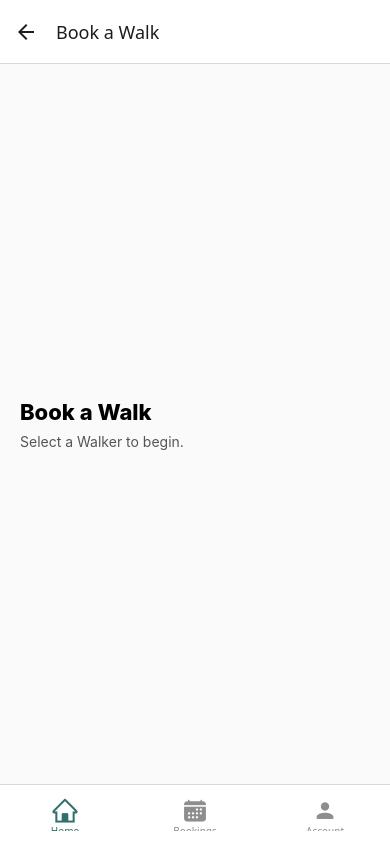
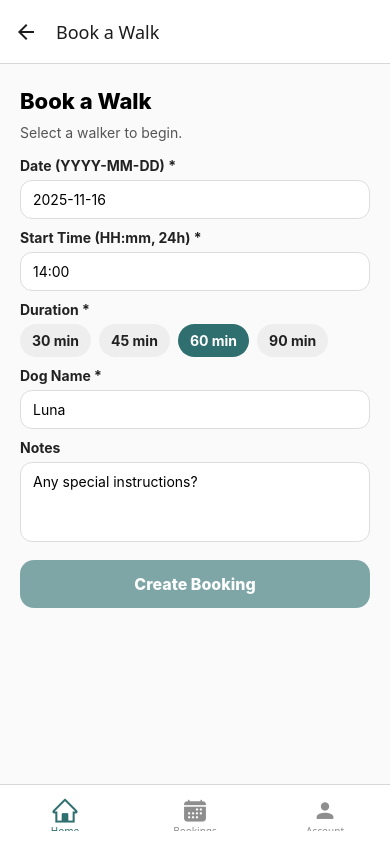
Before and after one commit to RachelKennedy09/RMT-Expo-Go-App, a React Native app: screen /Booking in a window 390 px wide. Built offline with nearby package versions, Linux system fonts and the light colour scheme.

Commit message:
Enhance BookingDetailsScreen and BookingScreen; implement booking validation and submission logic, and improve BookingsListScreen with FlatList for displaying bookings.

```diff
--- a/screens/BookingDetailsScreen.js
+++ b/screens/BookingDetailsScreen.js
@@ -1,15 +1,64 @@
 import { View, Text, StyleSheet } from "react-native-web";
+import { useRoute } from "@react-navigation/native";
+import { useApp } from "../context/AppContext";
 
 export default function BookingDetailsScreen() {
+  const route = useRoute();
+  const { getBookingById } = useApp();
+  const booking = getBookingById(route.params?.id);
+
+  if (!booking) {
+    return (
+      <View style={styles.wrap}>
+        <Text style={styles.h1}>Booking Not Found</Text>
+        <Text style={styles.sub}>Try again from the list.</Text>
+      </View>
+    );
+  }
+
   return (
     <View style={styles.wrap}>
       <Text style={styles.h1}>Booking Details</Text>
+      <Text style={styles.row}>
+        <Text style={styles.bold}>Walker: </Text>
+        {booking.walkerName}
+      </Text>
+      <Text style={styles.row}>
+        <Text style={styles.bold}>When: </Text>
+        {new Date(booking.startISO).toLocaleString()}
+      </Text>
+      <Text style={styles.row}>
+        <Text style={styles.bold}>Duration: </Text>
+        {booking.durationMins} min
+      </Text>
+      <Text style={styles.row}>
+        <Text style={styles.bold}>Dog: </Text>
+        {booking.dogName}
+      </Text>
+      {booking.notes ? (
+        <Text style={styles.row}>
+          <Text style={styles.bold}>Notes: </Text>
+          {booking.notes}
+        </Text>
+      ) : null}
+      <Text style={styles.row}>
+        <Text style={styles.bold}>Created: </Text>
+        {new Date(booking.createdAt).toLocaleString()}
+      </Text>
     </View>
   );
 }
 
 const styles = StyleSheet.create({
-  wrap: { flex: 1, padding: 20, justifyContent: "center", gap: 8 },
+  wrap: {
+    flex: 1,
+    padding: 20,
+    paddingTop: 24,
+    backgroundColor: "#fafafa",
+    gap: 8,
+  },
   h1: { fontSize: 22, fontWeight: "800" },
   sub: { color: "#555" },
+  row: { color: "#222" },
+  bold: { fontWeight: "800" },
 });
--- a/screens/BookingScreen.js
+++ b/screens/BookingScreen.js
@@ -1,4 +1,3 @@
-
 /*
 screens/BookingScreen.js
 Booking form: date, time, duration, dog name, notes.
@@ -6,40 +5,230 @@ Booking form: date, time, duration, dog name, notes.
 - Validates + saves via context.createBooking()
  */
 
-
-import { View, Text, StyleSheet, TextInput, Pressable, Alert } from "react-native";
+import {
+  View,
+  Text,
+  StyleSheet,
+  TextInput,
+  Pressable,
+  Alert,
+} from "react-native";
 import { useRoute, useNavigation } from "@react-navigation/native";
 import { useApp } from "../context/AppContext";
 import { useEffect, useMemo, useState } from "react";
 
+const DURATIONS = [30, 45, 60, 90];
+
 export default function BookingScreen() {
   const route = useRoute();
-  const { markSelectedWalker } = useApp();
+  const navigation = useNavigation();
+  const { markSelectedWalker, createBooking } = useApp();
+
   const selected = useMemo(
     () => route.params?.walker ?? null,
     [route.params?.walker]
   );
-
+  // persist last selected walker
   useEffect(() => {
     if (selected?.id) markSelectedWalker(selected.id);
   }, [selected?.id, markSelectedWalker]);
+
+  // Form state
+  const [dateStr, setDateStr] = useState("");
+  const [timeStr, setTimeStr] = useState("");
+  const [duration, setDuration] = useState(60);
+  const [dogName, setDogName] = useState("");
+  const [notes, setNotes] = useState("");
+  const [submitting, setSubmitting] = useState(false);
+  const [error, setError] = useState("");
+
+  //Validation
+  const isValidDate = (s) => /^\d{4}-\d{2}-\d{2}$/.test(s);
+  const isValidTime = (s) => /^\d{2}:\d{2}$/.test(s);
+  const isFuture = (iso) => new Date(iso).getTime() > Date.now();
+
+  const buildStartISO = () => {
+    //combine data and time in local tz, then to ISO
+    const [yy, mm, dd] = dateStr.split("-").map(Number);
+    const [HH, MM] = timeStr.split(":").map(Number);
+    if (!yy || !mm || !dd || HH === undefined || MM === undefined) return null;
+    const local = new Date(yy, mm - 1, dd, HH, MM, 0);
+    return local.toISOString();
+  };
+
+  const canSubmit = useMemo(() => {
+    if (!selected?.id) return false;
+    if (!dogName.trim()) return false;
+    if (!isValidDate(dateStr) || !isValidTime(timeStr)) return false;
+    const iso = buildStartIso();
+    if (!iso || !isFuture(iso)) return false;
+    return true;
+  }, [selected?.id, dogName, dateStr, timeStr, duration]);
+
+  //submit
+  const onSubmit = async () => {
+    setError("");
+    if (!canSubmit) {
+      setError("Please complete all required fields with valid values");
+      return;
+    }
+    try {
+      setSubmitting(true);
+      const startISO = buildStartISO();
+
+      await createBooking({
+        walkerId: selected.id,
+        walkerName: selected.name,
+        pricePerHour: selected.price,
+        startISO,
+        durationMins: duration,
+        dogName,
+        notes,
+      });
+
+      Alert.alert("Success", "Your booking was created.");
+      navigation.navigate("BookingsList"); //Switch to list view
+    } catch (e) {
+      console.warn(e);
+      setError("Could not save booking. Please try again.");
+    } finally {
+      setSubmitting(false);
+    }
+  };
 
   return (
     <View style={styles.wrap}>
       <Text style={styles.h1}>Book a Walk</Text>
       {selected ? (
-        <Text style={{ marginTop: 6 }}>
-          Booking: {selected.name} (${selected.price}/hr, ⭐ {selected.rating})
+        <Text style={styles.sub}>
+          Walker: {selected.name} (${selected.price}/hr, ⭐ {selected.rating})
         </Text>
       ) : (
-        <Text style={styles.sub}>Select a Walker to begin.</Text>
+        <Text style={styles.sub}>Select a walker to begin.</Text>
       )}
+
+      {/* Date */}
+      <View style={styles.field}>
+        <Text style={styles.label}>Date (YYYY-MM-DD) *</Text>
+        <TextInput
+          style={styles.input}
+          placeholder="2025-11-16"
+          value={dateStr}
+          onChangeText={setDateStr}
+          inputMode="numeric"
+        />
+      </View>
+
+      {/* Time */}
+      <View style={styles.field}>
+        <Text style={styles.label}>Start Time (HH:mm, 24h) *</Text>
+        <TextInput
+          style={styles.input}
+          placeholder="14:00"
+          value={timeStr}
+          onChangeText={setTimeStr}
+          inputMode="numeric"
+        />
+      </View>
+
+      {/* Duration */}
+      <View style={styles.field}>
+        <Text style={styles.label}>Duration *</Text>
+        <View style={styles.row}>
+          {DURATIONS.map((d) => (
+            <Pressable
+              key={d}
+              onPress={() => setDuration(d)}
+              style={[styles.pill, duration === d && styles.pillActive]}
+            >
+              <Text
+                style={[
+                  styles.pillText,
+                  duration === d && styles.pillTextActive,
+                ]}
+              >
+                {d} min
+              </Text>
+            </Pressable>
+          ))}
+        </View>
+      </View>
+
+      {/* Dog Name */}
+      <View style={styles.field}>
+        <Text style={styles.label}>Dog Name *</Text>
+        <TextInput
+          style={styles.input}
+          placeholder="Luna"
+          value={dogName}
+          onChangeText={setDogName}
+        />
+      </View>
+
+      {/* Notes */}
+      <View style={styles.field}>
+        <Text style={styles.label}>Notes</Text>
+        <TextInput
+          style={[styles.input, { height: 80, textAlignVertical: "top" }]}
+          placeholder="Any special instructions?"
+          value={notes}
+          onChangeText={setNotes}
+          multiline
+        />
+      </View>
+
+      {!!error && <Text style={styles.error}>{error}</Text>}
+
+      <Pressable
+        onPress={onSubmit}
+        disabled={!canSubmit || submitting}
+        style={[styles.submit, (!canSubmit || submitting) && { opacity: 0.6 }]}
+      >
+        <Text style={styles.submitText}>
+          {submitting ? "Saving…" : "Create Booking"}
+        </Text>
+      </Pressable>
     </View>
   );
 }
 
 const styles = StyleSheet.create({
-  wrap: { flex: 1, padding: 20, justifyContent: "center", gap: 8 },
+  wrap: {
+    flex: 1,
+    padding: 20,
+    paddingTop: 24,
+    backgroundColor: "#fafafa",
+    gap: 10,
+  },
   h1: { fontSize: 22, fontWeight: "800" },
-  sub: { color: "#555" },
+  sub: { color: "#555", marginBottom: 6 },
+  field: { gap: 6 },
+  label: { fontWeight: "700", color: "#222" },
+  input: {
+    backgroundColor: "#fff",
+    borderRadius: 12,
+    paddingHorizontal: 12,
+    paddingVertical: 10,
+    borderWidth: 1,
+    borderColor: "#ddd",
+  },
+  row: { flexDirection: "row", flexWrap: "wrap", gap: 8 },
+  pill: {
+    backgroundColor: "#eee",
+    paddingHorizontal: 12,
+    paddingVertical: 8,
+    borderRadius: 999,
+  },
+  pillActive: { backgroundColor: "#2f6f6f" },
+  pillText: { fontWeight: "700", color: "#222" },
+  pillTextActive: { color: "#fff" },
+  error: { color: "#b91c1c", marginTop: 4 },
+  submit: {
+    marginTop: 8,
+    backgroundColor: "#2f6f6f",
+    paddingVertical: 14,
+    borderRadius: 14,
+    alignItems: "center",
+  },
+  submitText: { color: "#fff", fontWeight: "800", fontSize: 16 },
 });
--- a/screens/BookingsListScreen.js
+++ b/screens/BookingsListScreen.js
@@ -2,18 +2,66 @@
 screens/BookingScreen.js
 Notes: Displays the booking form and selected walker info.
  */
-import { View, Text, StyleSheet } from "react-native";
+import { View, Text, StyleSheet, FlatList, Pressable } from "react-native";
+import { useNavigation } from "@react-navigation/native";
+import { useApp } from "../context/AppContext";
+
+function formatDate(iso) {
+  const d = new Date(iso);
+  return d.toLocaleString();
+}
 
 export default function BookingsListScreen() {
+  const navigation = useNavigation();
+  const { bookings } = useApp();
+  if (!bookings || bookings.length === 0) {
+    return (
+      <View style={styles.wrap}>
+        <Text style={styles.h1}>My Bookings</Text>
+        <Text style={styles.sub}>
+          (No bookings yet — create one from Home.)
+        </Text>
+      </View>
+    );
+  }
+
   return (
     <View style={styles.wrap}>
-      <Text style={styles.h1}>My Bookings</Text>
+      <Text style={styles.h1}>My Books</Text>
+      <FlatList
+        data={bookings}
+        keyExtractor={(b) => b.id}
+        renderItem={({ item }) => (
+          <Pressable
+            style={styles.card}
+            onPress={() =>
+              navigation.navigate("BookingDetails", { id: item.id })
+            }
+          >
+            <Text style={styles.title}>
+              {item.walkerName} · {item.durationMins} min
+            </Text>
+            <Text style={styles.sub}>
+              {formatDate(item.startISO)} · {item.dogName}
+            </Text>
+          </Pressable>
+        )}
+        contentContainerStyle={{ paddingTop: 10 }}
+      />
     </View>
   );
 }
-
 const styles = StyleSheet.create({
-  wrap: { flex: 1, padding: 20, justifyContent: "center", gap: 8 },
+  wrap: { flex: 1, padding: 20, paddingTop: 24, backgroundColor: "#fafafa" },
   h1: { fontSize: 22, fontWeight: "800" },
-  sub: { color: "#555" },
+  sub: { color: "#555", marginTop: 6 },
+  card: {
+    backgroundColor: "#fff",
+    borderRadius: 14,
+    padding: 12,
+    marginVertical: 6,
+    borderWidth: 1,
+    borderColor: "#eee",
+  },
+  title: { fontWeight: "800", fontSize: 16, color: "#111" },
 });
```
